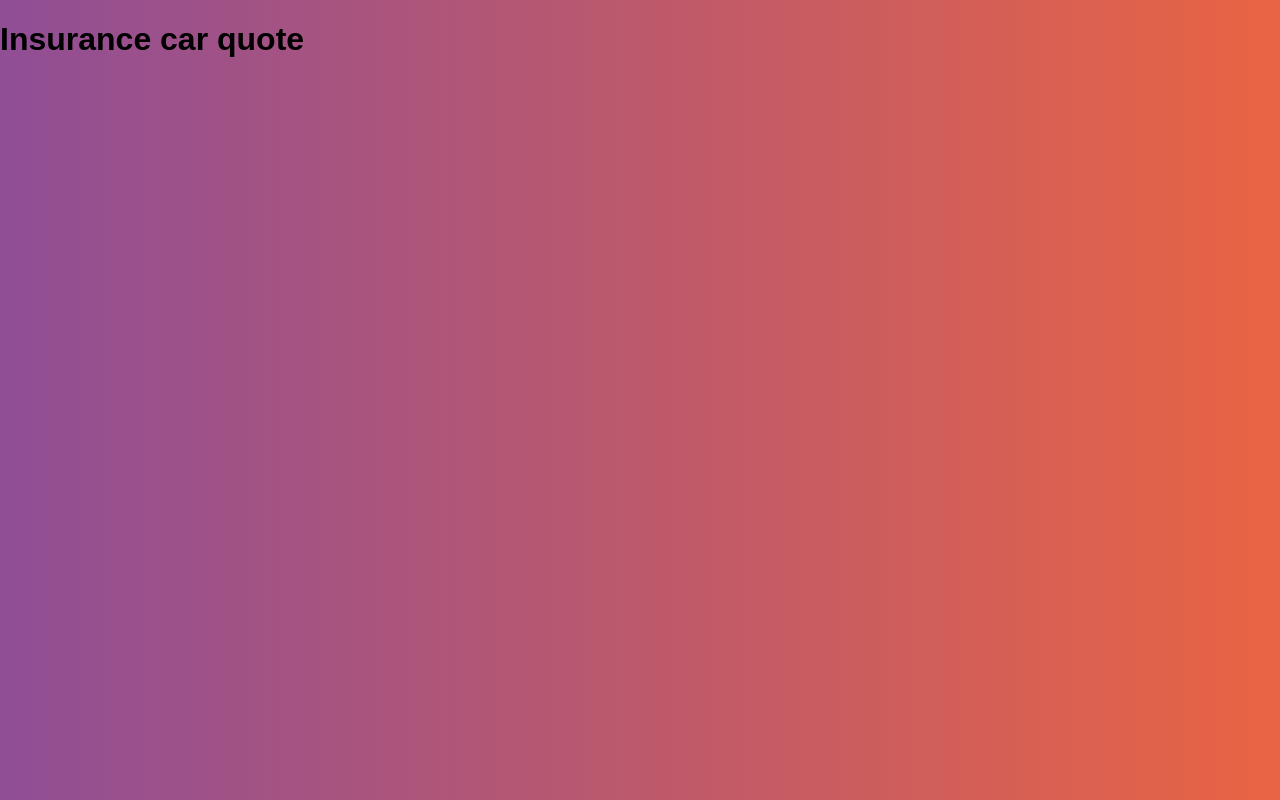
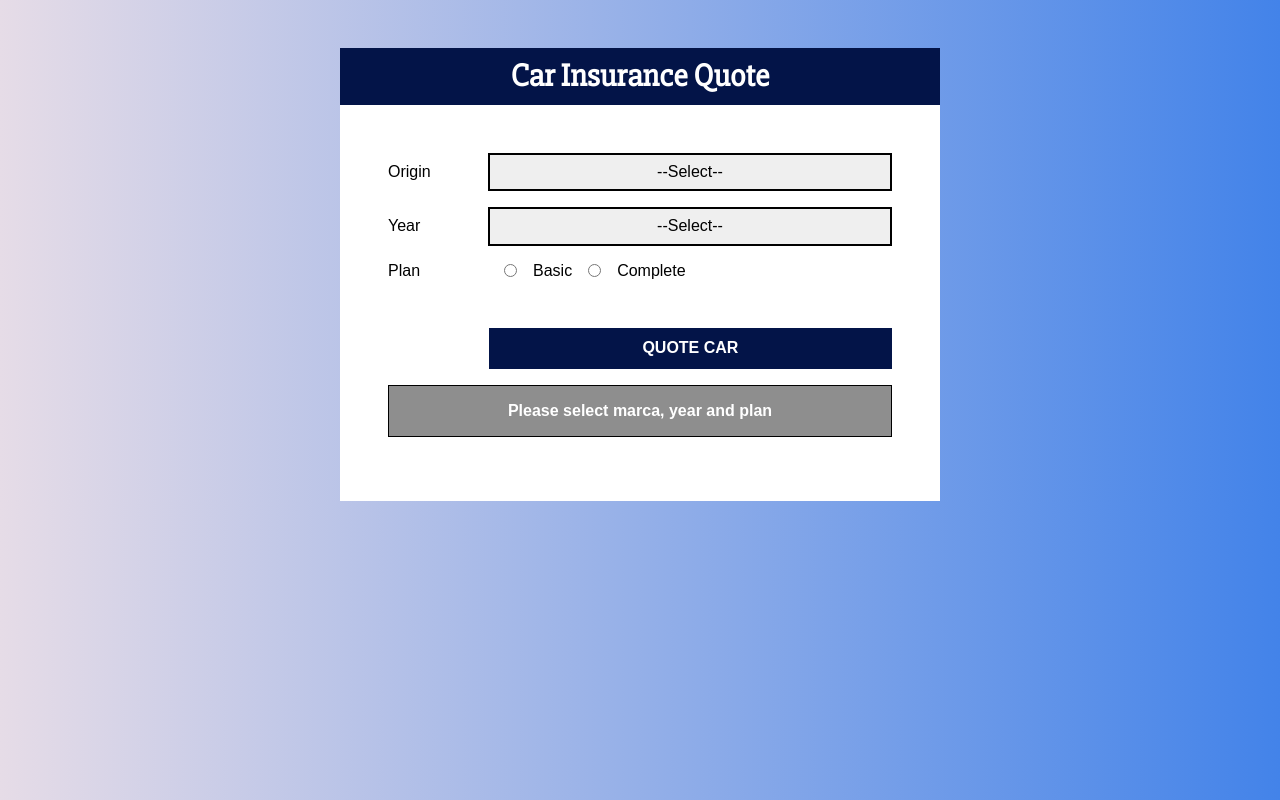
Before and after one commit to andres711/Car-Insurance-Quote, a React (Create React App) app: page / in a window 1280 px wide. Built offline with nearby package versions, Linux system fonts and the light colour scheme.

Commit message:
improve styles

```diff
--- a/package.json
+++ b/package.json
@@ -3,12 +3,15 @@
   "version": "0.1.0",
   "private": true,
   "dependencies": {
+    "@emotion/core": "^11.0.0",
+    "@emotion/styled": "^11.10.5",
     "@testing-library/jest-dom": "^5.16.5",
     "@testing-library/react": "^13.4.0",
     "@testing-library/user-event": "^13.5.0",
     "react": "^18.2.0",
     "react-dom": "^18.2.0",
     "react-scripts": "5.0.1",
+    "react-transition-group": "^4.4.5",
     "web-vitals": "^2.1.4"
   },
   "scripts": {
--- a/src/App.js
+++ b/src/App.js
@@ -1,8 +1,55 @@
 import React from "react";
+import { useState } from "react";
+import styled from "@emotion/styled";
+import Header from "./Components/Header";
+import Form from "./Components/Form";
+import Summary from "./Components/Summary";
+import Result from "./Components/Result";
+import Spinner from "./Components/Spinner/Spinner.jsx";
+
+const Container = styled.div`
+  max-width: 600px;
+  margin: 0 auto;
+  margin-top: 3rem;
+`;
+const ContainerForm = styled.div`
+  background-color: #fff;
+  padding: 3rem;
+`;
 
 function App() {
+  const [data, saveData] = useState({
+    marca: "",
+    year: "",
+    plan: "",
+  });
+  const [quotation, saveQuotation] = useState(0);
+
+  const [loading, setLoading] = useState(false);
+
+  const handleData = (data, quotation) => {
+    saveData(data);
+    saveQuotation(quotation);
+  };
+
   return (
-    <h1>Insurance car quote</h1>
+    <div>
+      <Container>
+        <Header />
+
+        <ContainerForm>
+          <Form handleData={handleData} setLoading={setLoading} />
+          {loading ? <Spinner /> : null}
+
+          {!loading ? (
+            <div>
+              <Summary data={data} />
+              <Result quotation={quotation} />
+            </div>
+          ) : null}
+        </ContainerForm>
+      </Container>
+    </div>
   );
 }
 
--- /dev/null
+++ b/src/Components/Form.jsx
@@ -0,0 +1,165 @@
+import { useState } from "react";
+import { algorithmQuoteYear,algorithmQuoteMarca,algorithmQuotePlan } from "../helper";
+import styled from "@emotion/styled";
+
+const Field = styled.div`
+  display: flex;
+  margin-bottom: 1rem;
+  align-items: center;
+`;
+
+export const Label = styled.label`
+  flex: 0 0 100px;
+`;
+const Select = styled.select`
+  display: block;
+  appearance: none;
+  width: 100%;
+  padding: 0.5rem;
+  border: 2px solid #000000;
+  text-align: center;
+`;
+const Option = styled.option`
+&hover{
+  background-color: #008f39
+}
+
+`
+const Input = styled.input`
+  margin: 0 1rem;
+`;
+const Button = styled.button`
+  background-color: #031448;
+  width: 80%;
+  margin-left:20%;
+  font-size: 1rem;
+  padding: 0.7rem;
+  color: #fff;
+  text-transform: uppercase;
+  font-weight: bold;
+  border: none;
+  margin-top: 2rem;
+  transition: background-color 0.3s ease;
+  &:hover {
+    cursor: pointer;
+    background-color: #008f39;
+  }
+`;
+
+const Error = styled.div`
+background-color:red;
+color:white;
+padding:.7rem;
+text-align:center;
+margin-bottom:2rem;
+border-radius:.2rem
+`
+
+function Form({handleData,setLoading}) {
+  //STATES
+  const [data, setData] = useState({
+    marca: "",
+    year: 0,
+    plan: "",
+  });
+  const [error,setError] = useState("");
+
+  //DESTRUCTURING
+  const {marca,year,plan} = data;
+
+  //SAVE DATA
+  const handleChange = (e) => {
+    e.preventDefault()
+    setData({
+      ...data,
+      [e.target.name]: e.target.value,
+    });
+  };
+
+  //QUOTE INSURANCE
+  const handleSubmit = (e)=>{
+    e.preventDefault();
+    //validar form
+    if(marca.trim() ==="" || year.trim()==="" || plan.trim()===""){
+      setError("All fields are required");
+      return
+    }
+    setError("")
+    let result = 2000;
+
+    //per year of seniority drecreases 3%
+    const diference = algorithmQuoteYear(year)
+    result -= (result * 0.03) * diference
+
+    //MarcaIncremnts-->american:30%, asian:20%, european:40%
+    result *= algorithmQuoteMarca(marca)
+
+    //PlanIncrements-->basic:0% , complete: 40%
+    result = parseFloat(result * algorithmQuotePlan(plan)).toFixed(2)
+    setLoading(true)
+
+    setTimeout(()=>{
+      setLoading(false)
+      handleData(data,result)
+    },3000)
+
+  }
+
+
+  return (
+    <form
+    onSubmit={handleSubmit}
+    >
+      {
+        error?(
+          <Error>
+            <span>{error}</span>
+          </Error>
+        )
+        :null
+      }
+      <Field>
+        <Label>Origin</Label>
+        <Select name="marca" onChange={handleChange}>
+          <Option value="">--Select--</Option>
+          <Option value="americano">Americano</Option>
+          <Option value="asiatico">Asiatico</Option>
+          <Option value="europeo">Europeo</Option>
+        </Select>
+      </Field>
+      <Field>
+        <Label>Year</Label>
+        <Select name="year" onChange={handleChange}>
+          <option value="">--Select--</option>
+          <option value="2022">2022</option>
+          <option value="2021">2021</option>
+          <option value="2020">2020</option>
+          <option value="2019">2019</option>
+          <option value="2018">2018</option>
+          <option value="2017">2017</option>
+          <option value="2016">2016</option>
+          <option value="2015">2015</option>
+          <option value="2014">2014</option>
+          <option value="2013">2013</option>
+          <option value="2012">2012</option>
+          <option value="2011">2011</option>
+        </Select>
+      </Field>
+      <Field>
+        <Label>Plan</Label>
+        <Input type="radio" name="plan" value="basic" onChange={handleChange} />
+        Basic
+        <Input type="radio" name="plan" value="complete" onChange={handleChange} />
+        Complete
+      </Field>
+
+      <Field>
+        <Button
+        type="submit"
+        >Quote Car</Button>
+      </Field>
+    </form>
+  );
+}
+
+export default Form;
--- /dev/null
+++ b/src/Components/Header.jsx
@@ -0,0 +1,27 @@
+import styled from '@emotion/styled';
+
+const ContainerHeader = styled.header`
+background-color:#031448;
+padding:10px;
+font-weight: bold;
+color: #FFFFFF
+`;
+
+const TextHeader = styled.h1`
+font-size:2rem;
+text-align:center;
+font-family: "Slabo 27px", serif;
+margin:0
+`
+
+function Header() {
+    return (
+        <ContainerHeader>
+            <TextHeader>
+            Car Insurance Quote
+            </TextHeader>
+        </ContainerHeader>
+      );
+}
+
+export default Header;
--- /dev/null
+++ b/src/Components/Result.jsx
@@ -0,0 +1,36 @@
+import styled from "@emotion/styled";
+
+const Paragraph = styled.p`
+background-color: #8e8e8e;
+padding:1rem;
+margin-top:1rem;
+text-align:center;
+font-weight:bold;
+color:#FFF;
+border:black 1px solid
+`
+const ContainerResult = styled.div`
+position:relative;
+`
+
+function Result({quotation}) {
+
+    return (
+        <div>
+            {
+                quotation===0
+                ?(
+                    <Paragraph>Please select marca, year and plan</Paragraph>
+                )
+                :(
+                    <ContainerResult>
+                    <Paragraph>Quotation: ${quotation}</Paragraph>
+                    </ContainerResult>
+
+                )
+            }
+        </div>
+     );
+}
+
+export default Result;
--- /dev/null
+++ b/src/Components/Spinner/Spinner.css
@@ -0,0 +1,41 @@
+.spinner {
+    width: 40px;
+    height: 40px;
+
+    position: relative;
+    margin: 100px auto;
+  }
+
+  .double-bounce1, .double-bounce2 {
+    width: 100%;
+    height: 100%;
+    border-radius: 50%;
+    background-color: #333;
+    opacity: 0.6;
+    position: absolute;
+    top: 0;
+    left: 0;
+
+    -webkit-animation: sk-bounce 2.0s infinite ease-in-out;
+    animation: sk-bounce 2.0s infinite ease-in-out;
+  }
+
+  .double-bounce2 {
+    -webkit-animation-delay: -1.0s;
+    animation-delay: -1.0s;
+  }
+
+  @-webkit-keyframes sk-bounce {
+    0%, 100% { -webkit-transform: scale(0.0) }
+    50% { -webkit-transform: scale(1.0) }
+  }
+
+  @keyframes sk-bounce {
+    0%, 100% {
+      transform: scale(0.0);
+      -webkit-transform: scale(0.0);
+    } 50% {
+      transform: scale(1.0);
+      -webkit-transform: scale(1.0);
+    }
+  }
--- /dev/null
+++ b/src/Components/Spinner/Spinner.jsx
@@ -0,0 +1,12 @@
+import "./Spinner.css"
+
+function Spinner() {
+  return (
+    <div className="spinner">
+      <div className="double-bounce1"></div>
+      <div className="double-bounce2"></div>
+    </div>
+  );
+}
+
+export default Spinner;
--- /dev/null
+++ b/src/Components/Summary.jsx
@@ -0,0 +1,34 @@
+
+import styled from "@emotion/styled";
+
+const ContainerSummary = styled.div`
+background-color: #8e8e8e;
+margin:0 auto;
+text-align:center;
+color:#ffffff;
+padding:.4rem
+`
+
+function Summary({ data}) {
+  const { marca, plan, year } = data;
+
+  if (marca.trim() === "" || plan.trim === "" || year.trim() === "") {
+    return null;
+  }
+
+  return (
+
+    <ContainerSummary>
+      <h2>Summary</h2>
+      <ul>
+        <li>Origin: {marca}</li>
+        <li>Year: {year} </li>
+        <li>Plan: {plan} </li>
+      </ul>
+    </ContainerSummary>
+
+
+  );
+}
+
+export default Summary;
--- /dev/null
+++ b/src/helper.js
@@ -0,0 +1,33 @@
+export const algorithmQuoteYear = (year)=>{
+    const date = new Date()
+    //per year the base decrement 3%
+    const diference = date.getFullYear() - year
+
+
+    return diference
+}
+
+export const algorithmQuoteMarca = (marca)=>{
+    let increment
+    if(marca ==="asiatico"){
+        increment= 1.2
+    }
+    else if(marca ==="americano"){
+        increment= 1.3
+    }
+    else if(marca ==="europeo"){
+        increment= 1.4
+    }
+    return increment
+}
+
+export const algorithmQuotePlan = (plan)=>{
+    let increment
+    if(plan ==="complete"){
+        increment = 1.4
+    }
+    else if(plan ==="basic"){
+        increment = 1
+    }
+    return increment
+}
--- a/src/index.css
+++ b/src/index.css
@@ -2,15 +2,19 @@ html {
   box-sizing: border-box;
 }
 body {
-  background: #e96443;  /* fallback for old browsers */
+  background: #2a110b;  /* fallback for old browsers */
   background: -webkit-linear-gradient(to right, #904e95, #e96443);  /* Chrome 10-25, Safari 5.1-6 */
-  background: linear-gradient(to right, #904e95, #e96443);
+  background: linear-gradient(to right, #e6dce7, #4383e9);
   font-family: Arial, Helvetica, sans-serif;
 }
 ul {
   list-style: none;
   padding: 0;
   margin: 0;
+}
+li {
+  margin-bottom: .5rem;
+  font-style: oblique;
 }
 span.resultado {
   position: relative;
```
Also changed, not shown: 1 other file (tests, documents, lock files or other folders).
